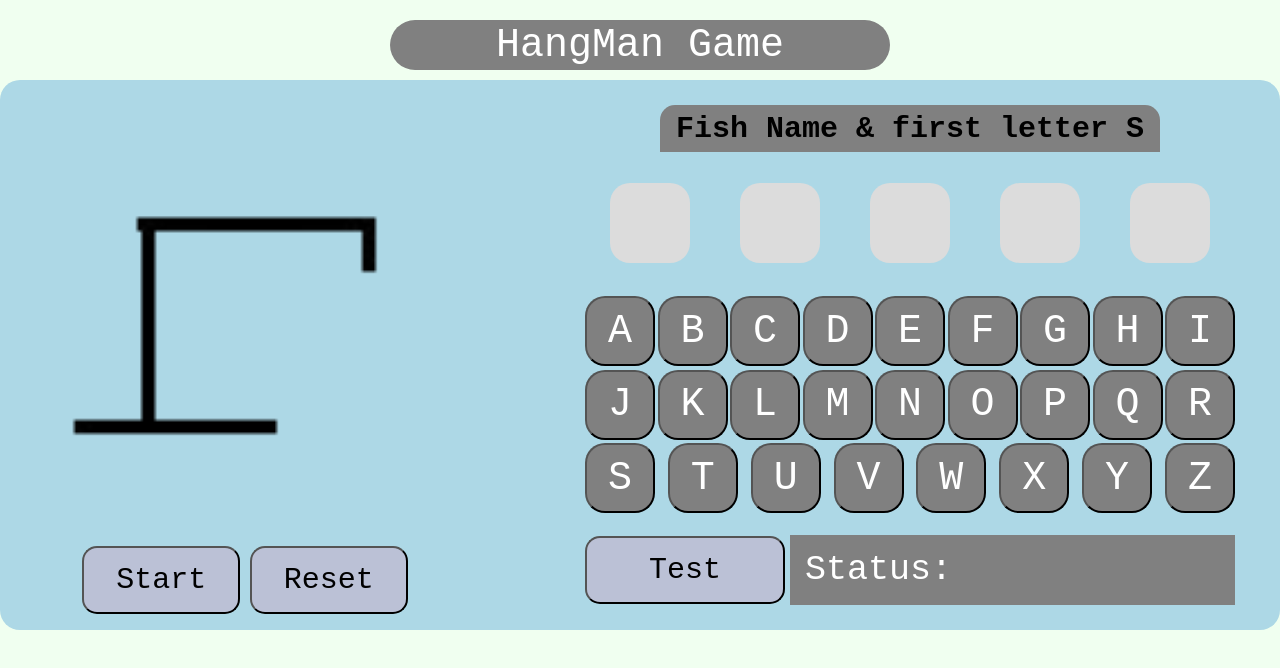
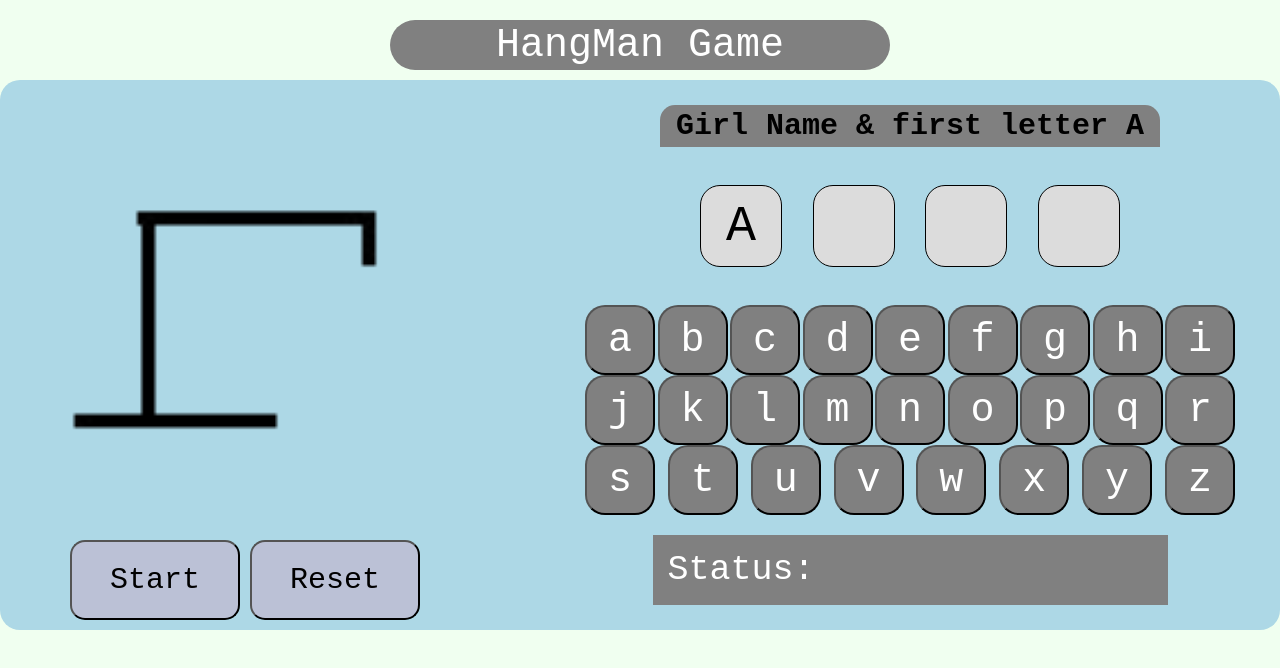
Before and after one commit to AhmedAshlw/HangMan-Game, a plain HTML site: page index.html in a window 1280 px wide. Both pictures are taken after a click on the button "Start". Drawn offline with Linux system fonts and the light colour scheme; a web font is replaced by a local one.

Commit message:
new code for game and bugs fixed

```diff
--- a/css/style.css
+++ b/css/style.css
@@ -1,17 +1,17 @@
-*{
-    font-family: 'Courier New', Courier, monospace;
+* {
+  font-family: "Courier New", Courier, monospace;
 }
 
-body{
+body {
   margin: 0;
   display: flex;
   flex-direction: column;
   justify-content: space-around;
   align-items: center;
   margin-top: 20px;
-    background-color: #F0FFF0;
+  background-color: #f0fff0;
 }
-.title{
+.title {
   width: 500px;
   height: 50px;
   background-color: #808080;
@@ -23,10 +23,10 @@ body{
   align-items: center;
   border-radius: 50px;
 }
-.broad{
+.broad {
   width: 1240px;
   height: 550px;
-    background-color: #ADD8E6;
+  background-color: #add8e6;
   display: flex;
   justify-content: space-between;
   align-items: center;
@@ -34,17 +34,23 @@ body{
   padding-right: 20px;
   border-radius: 20px;
 }
-.func{
+.func {
   display: flex;
   flex-direction: column;
   justify-content: space-between;
   align-items: center;
 }
-.pic{
+.pic {
   width: 450px;
   height: 450px;
 }
-.start{
+.buttons {
+  display: flex;
+  justify-content: space-between;
+  width: 350px;
+  height: 80px;
+}
+.start {
   background-color: #bbc1d6;
   color: black;
   padding: 15px 32px;
@@ -53,8 +59,10 @@ body{
   display: inline-block;
   font-size: 30px;
   border-radius: 15px;
+  width: 170px;
+  height: 80px;
 }
-.reset{
+.reset {
   background-color: #bbc1d6;
   color: black;
   padding: 15px 32px;
@@ -63,14 +71,16 @@ body{
   display: inline-block;
   font-size: 30px;
   border-radius: 15px;
+  width: 170px;
+  height: 80px;
 }
-#hang{
+#hang {
   width: 450px;
   height: 450px;
   /* position: absolute; */
 }
 
-.game{
+.game {
   width: 700px;
   height: 500px;
   display: flex;
@@ -78,7 +88,7 @@ body{
   justify-content: space-between;
   align-items: center;
 }
-.word{
+.word {
   width: 500px;
   height: 60px;
   background-color: #808080;
@@ -90,8 +100,9 @@ body{
   border-top-left-radius: 15px;
   border-top-right-radius: 15px;
 }
-.key{
-    width: 600px;
+.key {
+  min-width: 420px;
+  max-width: 600px;
   height: 180px;
   display: flex;
   justify-content: space-between;
@@ -99,10 +110,11 @@ body{
   padding-left: 30px;
   padding-right: 30px;
 }
-.keyword{
+.keyword {
   width: 80px;
   height: 80px;
-    background-color: #DCDCDC;
+  background-color: #dcdcdc;
+  border: 1px solid;
   border-radius: 20px;
   color: black;
   font-size: 50px;
@@ -110,16 +122,16 @@ body{
   justify-content: center;
   align-items: center;
 }
-.letters{
+.letters {
   width: 650px;
   height: 280px;
   display: flex;
   justify-content: space-between;
   align-items: center;
   flex-wrap: wrap;
-    cursor:pointer;
+  cursor: pointer;
 }
-.letter{
+button {
   width: 70px;
   height: 70px;
   background-color: #808080;
@@ -130,11 +142,14 @@ body{
   justify-content: center;
   align-items: center;
 }
-.test{
+button[disabled] {
+  opacity: 0.5;
+}
+.test {
   width: 650px;
   height: 80px;
   display: flex;
-    justify-content: space-between;
+  justify-content: center;
   align-items: center;
   padding-left: 30px;
   padding-right: 30px;
@@ -151,8 +166,8 @@ body{
   font-size: 30px;
   border-radius: 15px;
 }
-.win{
-    width: 430px;
+.win {
+  width: 500px;
   height: 70px;
   background-color: #808080;
   display: flex;
--- a/index.html
+++ b/index.html
@@ -1,5 +1,6 @@
 <!DOCTYPE html>
 <html lang="en">
+
 <head>
     <meta charset="UTF-8">
     <meta name="viewport" content="width=device-width, initial-scale=1.0">
@@ -10,6 +11,7 @@
     <link rel="preconnect" href="https://fonts.gstatic.com" crossorigin>
     <link href="https://fonts.googleapis.com/css2?family=Recursive:wght@300..1000&display=swap" rel="stylesheet">
 </head>
+
 <body>
     <div class="title">HangMan Game</div>
     <div class="broad">
@@ -24,46 +26,13 @@
         </div>
         <div class="game">
             <div class="word"></div>
-            <div class="key">
-                <div class="keyword" id="1"></div>
-                <div class="keyword" id="2"></div>
-                <div class="keyword" id="3"></div>
-                <div class="keyword" id="4"></div>
-                <div class="keyword" id="5"></div>
-            </div>
-            <div class="letters">
-                <button class="letter" id="A">A</button>
-                <button class="letter" id="B">B</button>
-                <button class="letter" id="C">C</button>
-                <button class="letter" id="D">D</button>
-                <button class="letter" id="E">E</button>
-                <button class="letter" id="F">F</button>
-                <button class="letter" id="G">G</button>
-                <button class="letter" id="H">H</button>
-                <button class="letter" id="I">I</button>
-                <button class="letter" id="J">J</button>
-                <button class="letter" id="K">K</button>
-                <button class="letter" id="L">L</button>
-                <button class="letter" id="M">M</button>
-                <button class="letter" id="N">N</button>
-                <button class="letter" id="O">O</button>
-                <button class="letter" id="P">P</button>
-                <button class="letter" id="Q">Q</button>
-                <button class="letter" id="R">R</button>
-                <button class="letter" id="S">S</button>
-                <button class="letter" id="T">T</button>
-                <button class="letter" id="U">U</button>
-                <button class="letter" id="V">V</button>
-                <button class="letter" id="W">W</button>
-                <button class="letter" id="X">X</button>
-                <button class="letter" id="Y">Y</button>
-                <button class="letter" id="Z">Z</button>
-            </div>
+            <ul class="key"></ul>
+            <div class="letters"></div>
             <div class="test">
-                <button class="testword">Test</button>
                 <div class="win">Status:</div>
             </div>
         </div>
     </div>
 </body>
+
 </html>
--- a/js/app.js
+++ b/js/app.js
@@ -1,112 +1,111 @@
 /*-------------------------------- Constants --------------------------------*/
-
+let currentName = 0;
+let wrongGuesses = 0;
+let maxGuesses = 6;
 /*-------------------------------- Variables --------------------------------*/
-// let keyy = [];
 let Rword = [
-     {name:'Ahmed', hint:'Boy Name'},
-    //  {name:'Ayman', hint:'Boy Name'},
-    //  {name:'Hasan', hint:'Boy Name'},
-    //  {name:'Denis', hint:'Boy Name'},
-    //  {name:'Baqer', hint:'Boy Name'},
-    //  {name:'Salma', hint:'Girl Name'},
-    //  {name:'Nawal', hint:'Girl Name'},
-    //  {name:'Layla', hint:'Girl Name'},
-    //  {name:'Trout', hint:'Fish Name'},
-     {name:'Shark', hint:'Fish Name'},
+  { name: "Ahmed", hint: "Boy Name" },
+  { name: "Hassan", hint: "Boy Name" },
+  { name: "Ali", hint: "Boy Name" },
+  { name: "Fatima", hint: "Girl Name" },
+  { name: "Nawal", hint: "Girl Name" },
+  { name: "Alaa", hint: "Girl Name" },
+  { name: "Trout", hint: "Fish Name" },
+  { name: "Shark", hint: "Fish Name" },
 ];
 
 /*------------------------ Cached Element References ------------------------*/
-const hang = document.getElementById('hang');
-const word = document.querySelector('.word');
-const keyword = document.querySelector('.keyword');
-const button = document.querySelectorAll('.letter');
-const win = document.querySelector('.win');
-const testword = document.querySelector('.testword');
-const start = document.querySelector('.start');
-const reset = document.querySelector('.reset');
-
-/*----------------------------- Event Listeners -----------------------------*/
-let counter = 0;
-let RandomW = Rword[Math.floor(Math.random()*Rword.length)];
-const idx = Rword.indexOf(RandomW);
-
-button.forEach((element) => {
-    element.addEventListener('click', () => {
-        const btn = element.innerText;
-        // if(btn.includs(RandomW))
-        keyword.textContent += btn;
-    // } else if(btn != btn.includes(RandomW) && counter == 0){
-    //             hang.src = "./img/gibbet-head.png";
-    //             counter ++
-    //     } else if(btn != btn.includes(RandomW)  && counter == 1){
-    //         hang.src = "./img/gibbet-head-skelleton.png";
-    //         counter ++
-    //     } else if(btn != btn.includes(RandomW)  && counter == 2){
-    //         hang.src = "./img/gibbet-head-skelleton-oneH.png";
-    //         counter ++
-    //     } else if(btn != btn.includes(RandomW)  && counter == 3){
-    //         hang.src = "./img/gibbet-head-skelleton-twoH.png";
-    //         counter ++
-    //     } else if(btn != btn.includes(RandomW)  && counter == 4){
-    //         hang.src = "./img/gibbet-head-skelleton-twoH-oneL.png";
-    //         counter ++
-    //     } else if(btn != btn.includes(RandomW)  && counter == 5){
-    //         hang.src = "./img/gibbet-head-skelleton-twoH-twoL.png";
-    //         counter ++
-    //     } else if(btn != btn.includes(RandomW)  && counter == 6){
-    //         win.textContent = "Status : Game Over ";
-    //     }
-    });
-});
-// console.log(keyword.textContent.toLowerCase() != keyy)
-testword.addEventListener('click', () => {
-    const typo = keyword.textContent;
-    const idx = Rword.indexOf(RandomW);
-    console.log(RandomW)
-    if(typo.toLowerCase().includes(Rword[idx].name.toLowerCase())){
-         win.textContent = "Status : Win ";
-         keyword.textContent = '';
-    } else if (!(typo.toLowerCase().includes(Rword[idx].name.toLowerCase())) && counter == 0){
-         hang.src = "./img/gibbet-head.png";
-         counter ++
-    }  else if (!(typo.toLowerCase().includes(Rword[idx].name.toLowerCase())) && counter == 1){
-         hang.src = "./img/gibbet-head-skelleton.png";
-         counter ++
-    }  else if (!(typo.toLowerCase().includes(Rword[idx].name.toLowerCase())) && counter == 2){
-         hang.src = "./img/gibbet-head-skelleton-oneH.png";
-         counter ++
-    }  else if (!(typo.toLowerCase().includes(Rword[idx].name.toLowerCase())) && counter == 3){
-         hang.src = "./img/gibbet-head-skelleton-twoH.png";
-         counter ++
-    }  else if (!(typo.toLowerCase().includes(Rword[idx].name.toLowerCase())) && counter == 4){
-         hang.src = "./img/gibbet-head-skelleton-twoH-oneL.png";
-         counter ++
-    }  else if (!(typo.toLowerCase().includes(Rword[idx].name.toLowerCase())) && counter == 5){
-        hang.src = "./img/gibbet-head-skelleton-twoH-twoL.png";
-        win.textContent = "Status : Game Over ";
-        keyword.textContent = '';
-    }
-})
-
-start.addEventListener('click', RandWord);
-
-reset.addEventListener('click', init);
+const hangManImage = document.querySelector(".pic img");
+const word = document.querySelector(".word");
+const keyword = document.querySelector(".keyword");
+const key = document.querySelector(".key");
+const button = document.querySelectorAll(".letter");
+const win = document.querySelector(".win");
+const start = document.querySelector(".start");
+const reset = document.querySelector(".reset");
+const Letters = document.querySelector(".letters");
 
 /*-------------------------------- Functions --------------------------------*/
+const getRandomWord = () => {
+  const { name, hint } = Rword[Math.floor(Math.random() * Rword.length)];
+  currentName = name;
+  document.querySelector(
+    ".word"
+  ).innerText = `${hint} & first letter ${name.slice(0, 1)}`;
+  console.log(name);
 
-function init (){
-    let RandomW = Rword[Math.floor(Math.random()*Rword.length)];
-    keyword.textContent = '';
-    win.innerText = "Status :"
-    word.textContent = `${RandomW.hint} & first letter ${RandomW.name.slice(0,1)}`;
-    hang.src = './img/gibbet.png';
-    counter = 0;
+  key.innerHTML = name
+    .split("")
+    .map(() => `<li class="keyword"></li>`)
+    .join("");
+
+  key.querySelectorAll("li")[0].textContent = name.charAt(0);
+  let StartSound = new Audio("./Audio/game-start.mp3");
+  StartSound.play();
+};
+
+const disableButtons = () => {
+  const buttons = document.querySelectorAll(".letters button");
+  buttons.forEach((button) => {
+    button.disabled = true;
+  });
+};
+
+const startGame = (button, clickedLetter) => {
+  console.log(button, clickedLetter);
+
+  if (currentName.includes(clickedLetter)) {
+    [...currentName].forEach((letter, index) => {
+      if (letter === clickedLetter) {
+        key.querySelectorAll("li")[index].innerText = letter;
+        key.querySelectorAll("li")[index].classList.add("guessed");
+      }
+    });
+  } else {
+    wrongGuesses++;
+    console.log(wrongGuesses);
+    hangManImage.src = `./img/${wrongGuesses}.png`;
+    let StartSound = new Audio("./Audio/game-char-wrong.mp3");
+    StartSound.play();
+  }
+  button.disabled = true;
+  if (wrongGuesses === maxGuesses) {
+    win.textContent = "Status : Game Over ";
+    disableButtons();
+    let StartSound = new Audio("./Audio/game-over.mp3");
+    StartSound.play();
+  }
+  const isWordGuessed = () => {
+    const correctLetters = key.querySelectorAll(".guessed");
+    return correctLetters.length + 1 === currentName.length;
+  };
+  if (isWordGuessed()) {
+    win.textContent = "Status : Win ";
+    disableButtons();
+    let StartSound = new Audio("./Audio/game-win.mp3");
+    StartSound.play();
+  }
+};
+
+for (let index = 97; index <= 122; index++) {
+  const button = document.createElement("button");
+  button.innerText = String.fromCharCode(index);
+  Letters.appendChild(button);
+  button.addEventListener("click", (init) => {
+    startGame(init.target, String.fromCharCode(index));
+  });
 }
 
-function RandWord(){
-    let RandomW = Rword[Math.floor(Math.random()*Rword.length)];
-    let StartSound = new Audio('./Audio/mixkit.wav')
-    StartSound.play()
-    word.textContent = `${RandomW.hint} & first letter ${RandomW.name.slice(0,1)}`;
-    hang.src = './img/gibbet.png';
+start.addEventListener("click", getRandomWord);
+reset.addEventListener("click", init);
+
+function init() {
+  wrongGuesses = 0;
+  const buttons = document.querySelectorAll(".letters button");
+  buttons.forEach((button) => {
+    button.disabled = false;
+  });
+  win.innerText = "Status :";
+  hang.src = "./img/gibbet.png";
+  getRandomWord();
 }
```
Also changed, not shown: img/1.png (renamed from img/gibbet-head.png), img/2.png (renamed from img/gibbet-head-skelleton.png), img/3.png (renamed from img/gibbet-head-skelleton-oneH.png), img/4.png (renamed from img/gibbet-head-skelleton-twoH.png), img/5.png (renamed from img/gibbet-head-skelleton-twoH-oneL.png), img/6.png (renamed from img/gibbet-head-skelleton-twoH-twoL.png), 6 other files. Lines whose indentation alone changed are shown as unchanged.
